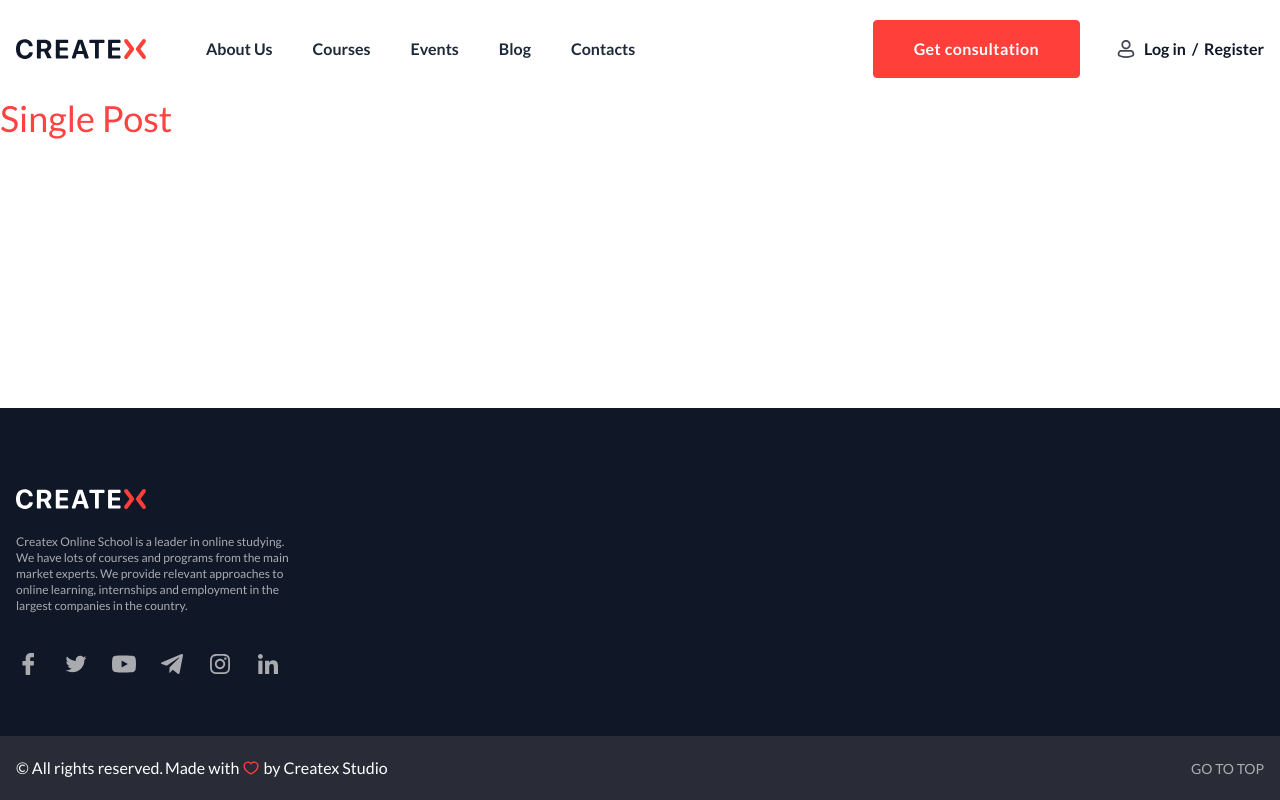
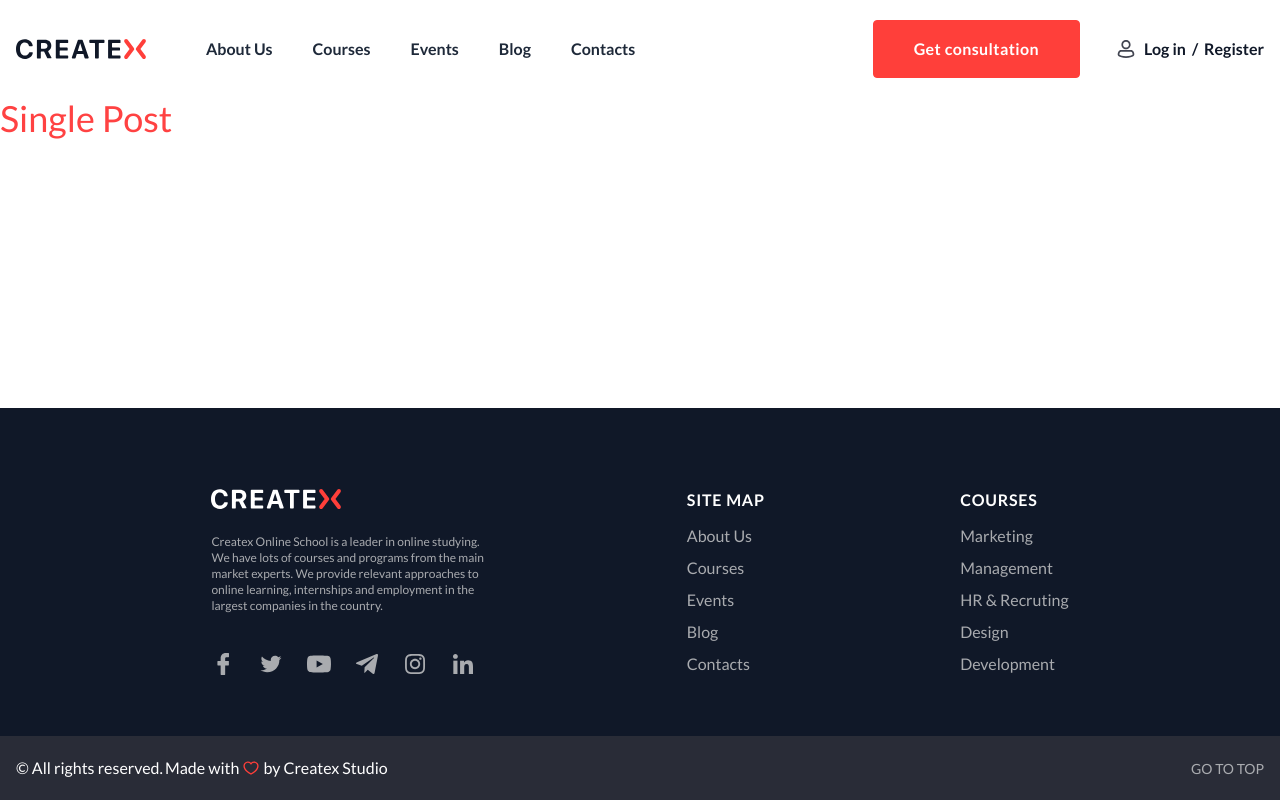
Before and after one commit to Martin6175903/Createx-frontend, a React (Vite) app: page /single-post in a window 1280 px wide. Built offline with nearby package versions, Linux system fonts and the light colour scheme.

Commit message:
added components FooterTop

```diff
--- a/src/components/footer/footer-top/FooterTop.tsx
+++ b/src/components/footer/footer-top/FooterTop.tsx
@@ -1,24 +1,39 @@
 import { Link } from 'react-router-dom';
 import LogoSVG from '@public/Logo-dark-mode.svg?react';
 import SocialItems from '@components/footer/footer-top/SocialItems.tsx';
+import ListLinks from '@components/footer/footer-top/list-links/ListLinks.tsx';
+import ListLink from '@components/footer/footer-top/list-links/ListLink.tsx';
 
 const FooterTop = () => {
   return (
     <div className={'pt-20 pb-15 bg-gray-900'}>
       <div className="container">
-        <div>
+        <div className={'flex justify-evenly'}>
           <div className={'max-w-[280px]'}>
             <Link to={'/'} className={'group/edit'}>
-              <LogoSVG className={'group-hover/edit:scale-110 duration-150'}/>
+              <LogoSVG className={'group-hover/edit:scale-110 duration-150'} />
             </Link>
             <p className={'text-xs text-sublink mt-6 mb-[38px]'}>
-              Createx Online School is a leader in online studying. We have lots of courses and programs from the main market experts. We provide relevant approaches to online learning, internships and employment in the largest companies in the country.
+              Createx Online School is a leader in online studying. We have lots of courses and programs from the main
+              market experts. We provide relevant approaches to online learning, internships and employment in the
+              largest companies in the country.
             </p>
-            <SocialItems/>
+            <SocialItems />
           </div>
-          <div>
-
-          </div>
+          <ListLinks title={'SITE MAP'}>
+            <ListLink title={'About Us'} link={'about'} />
+            <ListLink title={'Courses'} link={'courses'} />
+            <ListLink title={'Events'} link={'event'} />
+            <ListLink title={'Blog'} link={'blog'} />
+            <ListLink title={'Contacts'} link={'contacts'} />
+          </ListLinks>
+          <ListLinks title={'COURSES'}>
+            <ListLink title={'Marketing'} link={'about'} />
+            <ListLink title={'Management'} link={'courses'} />
+            <ListLink title={'HR & Recruting'} link={'event'} />
+            <ListLink title={'Design'} link={'blog'} />
+            <ListLink title={'Development'} link={'contacts'} />
+          </ListLinks>
         </div>
       </div>
     </div>
--- a/src/components/footer/footer-top/list-links/ListLink.tsx
+++ b/src/components/footer/footer-top/list-links/ListLink.tsx
@@ -2,7 +2,7 @@ import { Link } from 'react-router-dom';
 
 const ListLink = ({title, link}: { title: string, link: string }) => {
   return (
-    <li><Link to={link}>{title}</Link></li>
+    <li className={'group/edit'}><Link to={link} className={'group-hover/edit:underline group-hover/edit:text-white  duration-300'}>{title}</Link></li>
   );
 };
 
--- a/src/components/footer/footer-top/list-links/ListLinks.tsx
+++ b/src/components/footer/footer-top/list-links/ListLinks.tsx
@@ -1,10 +1,12 @@
-import ListLink from '@components/footer/footer-top/list-links/ListLink.tsx';
+import { ReactNode } from 'react';
 
-const ListLinks = ({children, title}: {title: string}) => {
+const ListLinks = ({title, children}: {title: string, children: ReactNode}) => {
   return (
     <div>
-      <h4 className={'font-bold text-base tracking-wider uppercase'}>{title}</h4>
-      {children}
+      <h4 className={'font-bold text-base tracking-wider uppercase mb-3'}>{title}</h4>
+      <ul className={'flex flex-col gap-2 text-sublink text-base'}>
+        {children}
+      </ul>
     </div>
   );
 };
```
